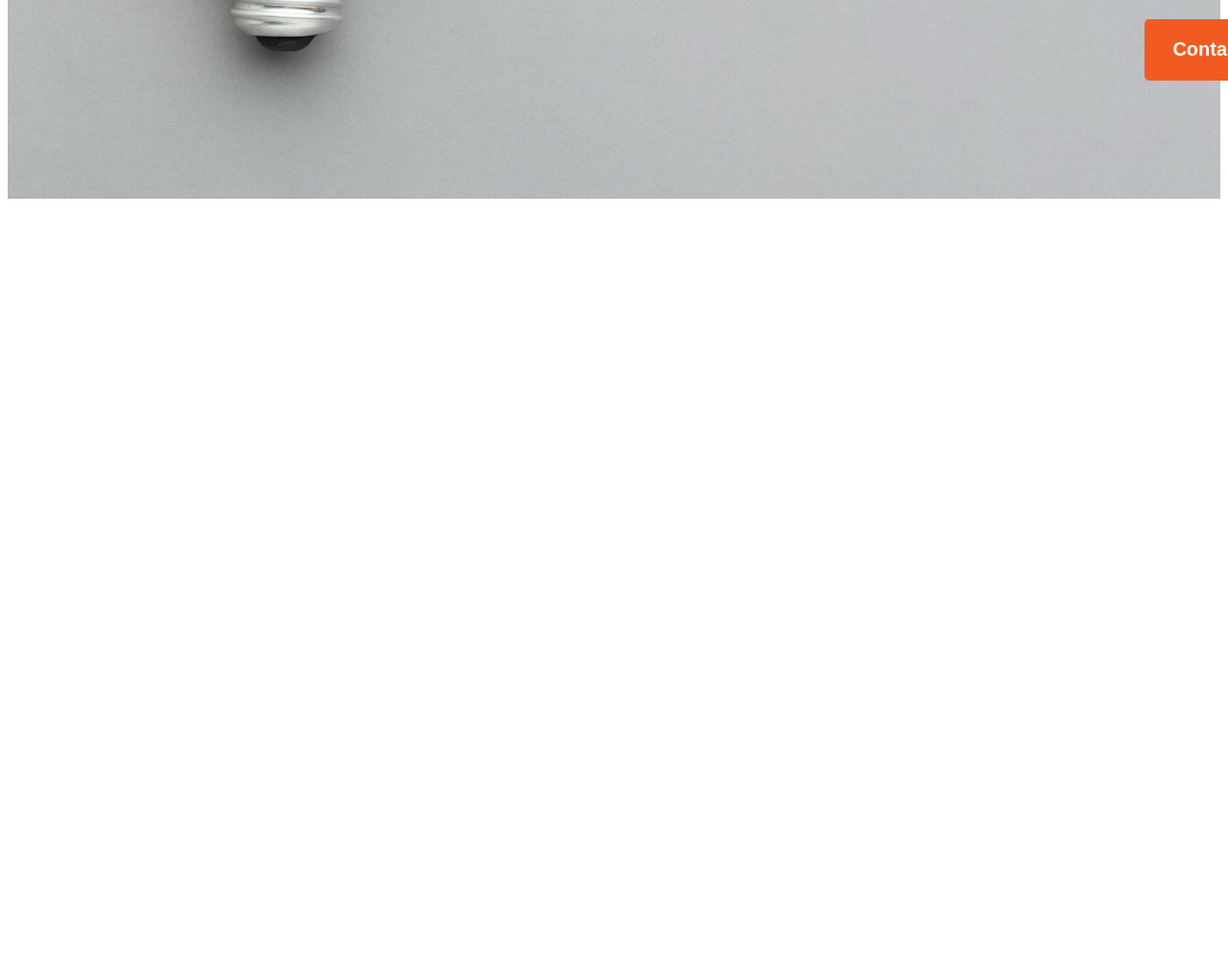
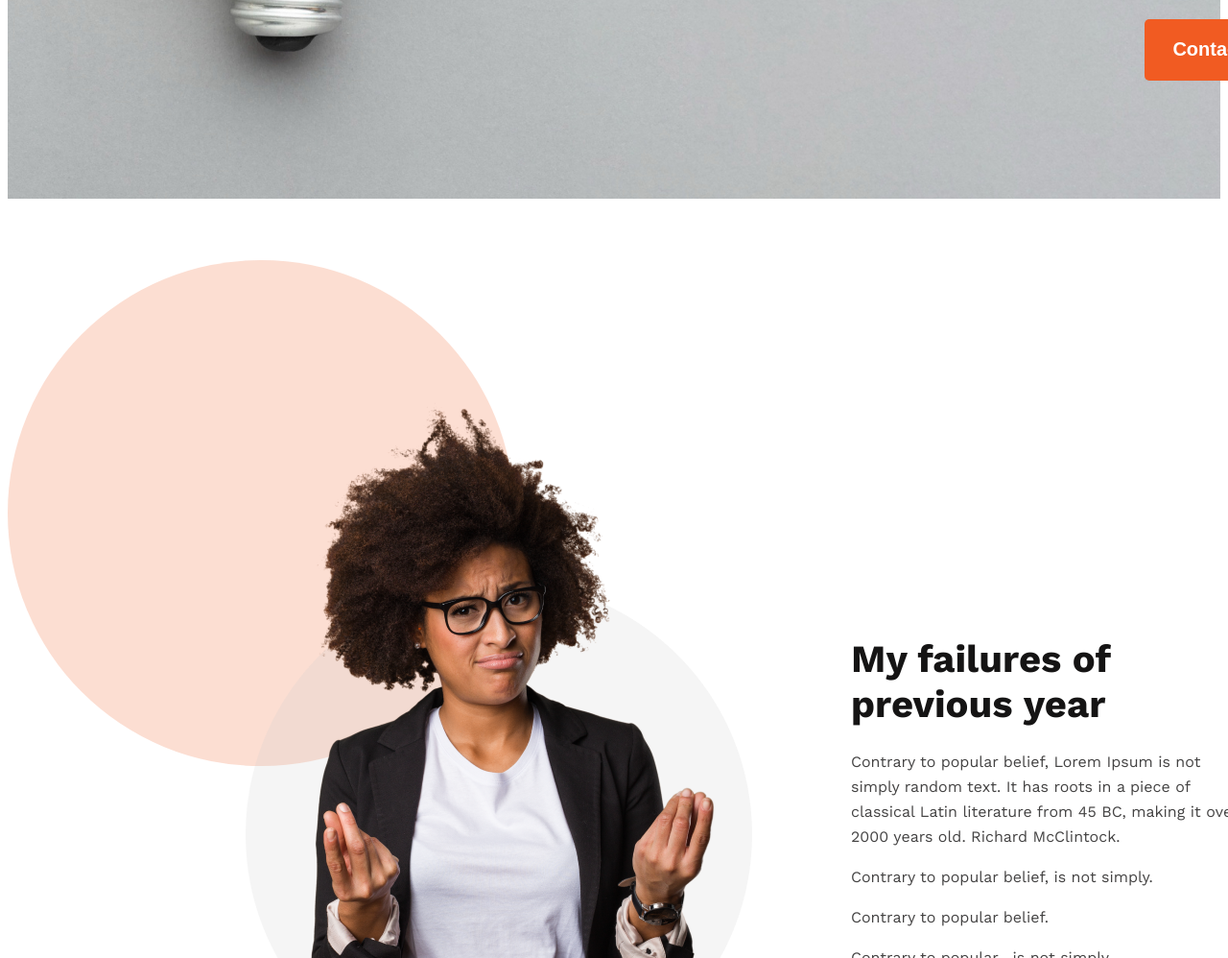
Before and after one commit to refathosen/new-year-repo, a plain HTML site: page index.html in a window 1280 px wide. Shown: the part 610-1608 px from the top of the page at 96% size. Before the commit the page ends 889 px from the top, so only its background shows below. Drawn offline with nearby package versions, Linux system fonts and the light colour scheme.

Commit message:
first section basic added

```diff
--- a/index.html
+++ b/index.html
@@ -23,7 +23,25 @@
         </div>
     </header>
 
-    <main></main>
+    <main>
+      <section class="first-section">
+        <div class="failures">
+          <img class="profile-pic" src="images/person.png" alt="">
+          <div class="failures-contant">
+            <h2 class="failures-title">My failures of previous year</h2>
+            <div class="failures-description">Contrary to popular belief, Lorem Ipsum is not simply random text. It has roots in a piece of classical Latin literature from 45 BC, making it over 2000 years old. Richard McClintock.</div>
+            <p class="failures-type">Contrary to popular belief, is not simply.</p>
+            <p class="failures-type">Contrary to popular belief.</p>
+            <p class="failures-type">Contrary to popular , is not simply.</p>
+            <p class="failures-type">Contrary to popular belief, is not simply.</p>
+            <p class="failures-type">Contrary to popular simply.</p>
+          </div>
+        </div>
+      </section>
+
+
+
+    </main>
 
     <footer></footer>
   </body>
--- a/styles/new.css
+++ b/styles/new.css
@@ -46,3 +46,50 @@ body {
   font-size: 20px;
   font-weight: 600;
 }
+
+/* main section styles */
+
+.first-section{
+  border-radius: 527.929px;
+  background: rgba(241, 91, 34, 0.2);
+  width: 527.929px;
+  height: 527.929px;
+}
+
+.failures {
+  display: flex;
+  align-items: center;
+  justify-content: space-between;
+  padding: 139px 320px 0px 225px;
+
+
+}
+
+.failures-contant {
+  margin-left: 85px;
+}
+
+.failures-title {
+  width: 288px;
+  color: #151414;
+  font-size: 40px;
+  font-weight: 700;
+  margin-bottom: 24px;
+  margin-top: 220px;
+}
+.failures-description {
+  width: 416px;
+  color: #444343;
+  font-size: 16px;
+  font-weight: 400;
+  line-height: 26px;
+  margin-top: 0px;
+  margin-bottom: 16px;
+}
+.failures-type {
+  color: #444343;
+  font-size: 16px;
+  font-weight: 400;
+  line-height: 26px;
+  margin-bottom: 5px;
+}
```
